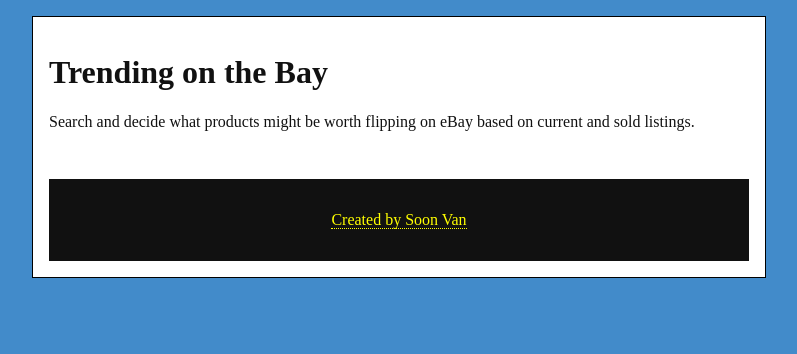
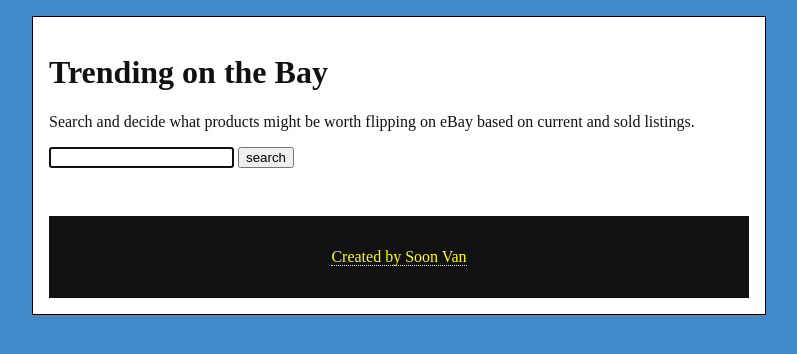
Before and after one commit to randomecho/trending-on-the-bay, a Flask app: page / in a window 1280 px wide. Shown: the top 354 px of the page, without its empty margins (241-1038 px from the left). Run offline with Flask 2, Linux system fonts and the light colour scheme.

Commit message:
Add basic input form to capture search keyword

```diff
--- a/templates/index.html
+++ b/templates/index.html
@@ -5,4 +5,9 @@
 <p>Search and decide what products might be worth flipping
 on eBay based on current and sold listings.</p>
 
+<form method="get">
+    <input type="text" name="keyword" required="true" autofocus>
+    <input type="submit" value="search">
+</form>
+
 {% endblock %}
```
